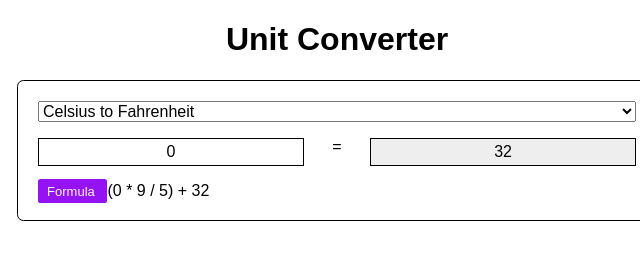
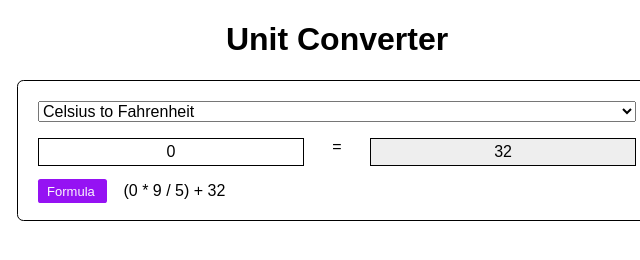
Before and after one commit to adducjpcole/itc, a website: page conversion/index.html in a window 1280 px wide. Shown: the full height of the page, 303-943 px from the left. Drawn offline with Linux system fonts and the light colour scheme; a web font is replaced by a local one.

Commit message:
chore: adjust margin

```diff
--- a/conversion/css/styles.css
+++ b/conversion/css/styles.css
@@ -50,6 +50,7 @@
 
   #formula-output__highlight {
     font-size: small;
+    margin-right: 1rem;
   }
 }
 
```
